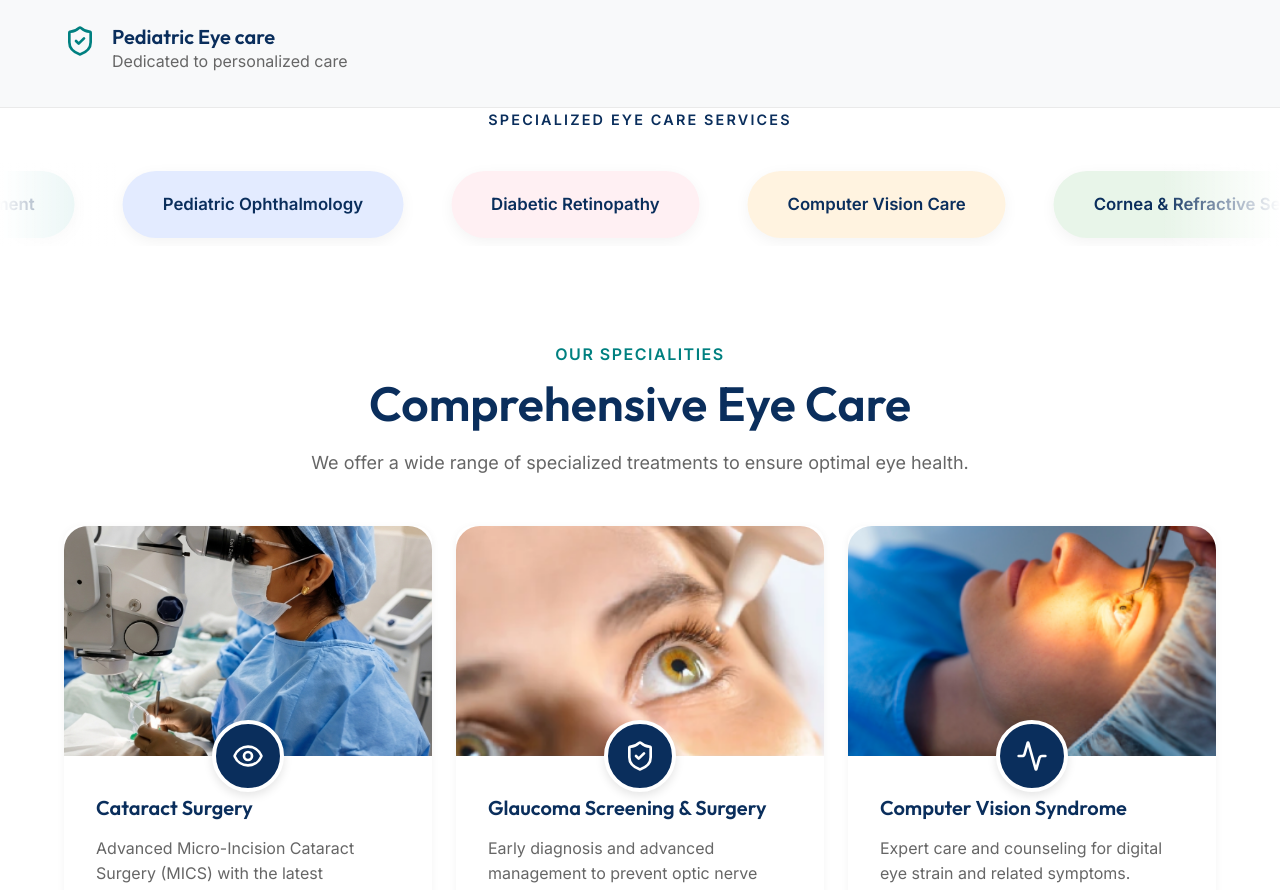
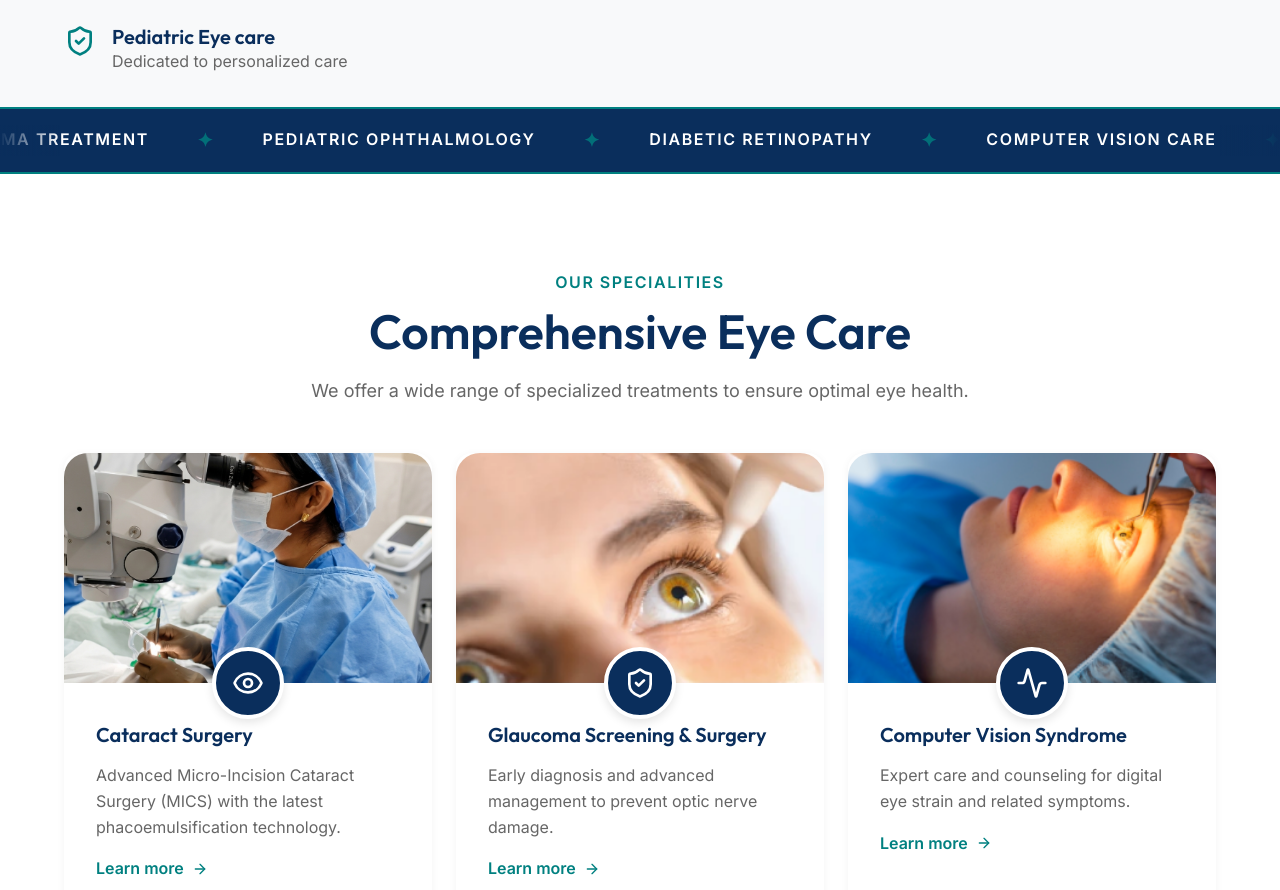
Before and after one commit to priyanka-TL/varahi-eye-clinic-chennai, a React (Vite) app: page /varahi-eye-clinic-chennai/ in a window 1280 px wide. Shown: the part 954-1844 px from the top of the page. Built offline with nearby package versions, Linux system fonts and the light colour scheme.

Commit message:
refactor: implement global MutationObserver for dynamic scroll reveal, redesign ServicesMarquee, and update animation timing

```diff
--- a/src/components/ServicesMarquee.jsx
+++ b/src/components/ServicesMarquee.jsx
@@ -12,55 +12,35 @@ const ServicesMarquee = () => {
     "Spectacle Dispensing"
   ];
 
-  const pastelColors = [
-    '#ffe4d6', // Peach
-    '#e0f2f1', // Teal
-    '#e3ebff', // Soft Blue
-    '#fff0f3', // Rose
-    '#fff3e0', // Light Orange
-    '#e8f5e9', // Mint
-    '#f3e5f5'  // Lavender
-  ];
-
-  // Double the arrays so it scrolls seamlessly
-  const scrollItems = [...services, ...services];
-  const scrollColors = [...pastelColors, ...pastelColors];
+  // Quadruple the array to ensure it fills ultra-wide screens seamlessly without breaking the loop
+  const scrollItems = [...services, ...services, ...services, ...services];
 
   return (
-    <section className="section-alt padding-y-small" style={{ overflow: 'hidden', background: '#ffffff', borderTop: '1px solid var(--color-border)' }}>
-      <div className="container" style={{ textAlign: 'center', marginBottom: '2rem' }}>
-        <span className="section-subtitle" style={{ fontSize: '0.9rem', color: 'var(--color-primary)', letterSpacing: '0.15em', fontWeight: '700' }}>SPECIALIZED EYE CARE SERVICES</span>
-      </div>
+    <section style={{ background: '#0a2e5c', color: '#ffffff', padding: '16px 0', overflow: 'hidden', borderTop: '2px solid var(--color-secondary)', borderBottom: '2px solid var(--color-secondary)' }}>
+      <div style={{ position: 'relative', width: '100%', overflow: 'hidden' }}>
 
-      <div style={{ position: 'relative', width: '100%', overflow: 'hidden' }}>
-        {/* Left and Right Fade Overlays for seamless blending */}
-        <div style={{ position: 'absolute', top: 0, left: 0, width: '120px', height: '100%', background: 'linear-gradient(to right, #ffffff, transparent)', zIndex: 2 }}></div>
-        <div style={{ position: 'absolute', top: 0, right: 0, width: '120px', height: '100%', background: 'linear-gradient(to left, #ffffff, transparent)', zIndex: 2 }}></div>
+        {/* Subtle fade overlays tailored for the dark background */}
+        <div style={{ position: 'absolute', top: 0, left: 0, width: '60px', height: '100%', background: 'linear-gradient(to right, #0a2e5c, transparent)', zIndex: 2 }}></div>
+        <div style={{ position: 'absolute', top: 0, right: 0, width: '60px', height: '100%', background: 'linear-gradient(to left, #0a2e5c, transparent)', zIndex: 2 }}></div>
 
-        <div className="animate-marquee" style={{ display: 'flex', width: 'fit-content', gap: '3rem', padding: '0.5rem 0' }}>
+        <div className="animate-marquee" style={{ display: 'flex', width: 'fit-content', gap: '3rem', alignItems: 'center' }}>
           {scrollItems.map((service, index) => (
             <div
               key={index}
               style={{
-                background: scrollColors[index],
-                padding: '1.25rem 2.5rem',
-                borderRadius: '50px',
-                border: 'none',
-                boxShadow: '0 4px 15px rgba(0,0,0,0.05)',
-                fontWeight: '700',
-                color: '#0a2e5c',
-                fontSize: '1.05rem',
-                whiteSpace: 'nowrap',
                 display: 'flex',
                 alignItems: 'center',
-                justifyContent: 'center',
-                minWidth: '220px',
-                transition: 'transform 0.3s ease'
+                gap: '3rem',
+                fontSize: '1rem',
+                fontWeight: '600',
+                letterSpacing: '0.1em',
+                textTransform: 'uppercase',
+                whiteSpace: 'nowrap'
               }}
-              onMouseEnter={(e) => e.currentTarget.style.transform = 'scale(1.05)'}
-              onMouseLeave={(e) => e.currentTarget.style.transform = 'scale(1)'}
             >
-              {service}
+              <span>{service}</span>
+              {/* Elegant separator star */}
+              <span style={{ color: 'var(--color-secondary)', fontSize: '1.2rem', opacity: 0.8 }}>✦</span>
             </div>
           ))}
         </div>
--- a/src/hooks/useScrollReveal.js
+++ b/src/hooks/useScrollReveal.js
@@ -15,14 +15,33 @@ const useScrollReveal = (selector = '.slide-up, .fade-in, .fly-in', revealClass
           }
         });
       },
-      { threshold }
+      { threshold, rootMargin: '0px 0px -50px 0px' }
     );
 
-    const elements = document.querySelectorAll(selector);
-    elements.forEach((el) => observer.observe(el));
+    // 1. Initial observation
+    document.querySelectorAll(selector).forEach((el) => observer.observe(el));
+
+    // 2. Watch for dynamically added elements (lazy loading, routing)
+    const mutationObserver = new MutationObserver((mutations) => {
+      mutations.forEach((mutation) => {
+        mutation.addedNodes.forEach((node) => {
+          if (node.nodeType === 1) { // ELEMENT_NODE
+            if (node.matches && node.matches(selector)) {
+              observer.observe(node);
+            }
+            if (node.querySelectorAll) {
+              node.querySelectorAll(selector).forEach((el) => observer.observe(el));
+            }
+          }
+        });
+      });
+    });
+
+    mutationObserver.observe(document.body, { childList: true, subtree: true });
 
     return () => {
-      elements.forEach((el) => observer.unobserve(el));
+      observer.disconnect();
+      mutationObserver.disconnect();
     };
   }, [selector, revealClass, threshold]);
 };
--- a/src/styles/animations.css
+++ b/src/styles/animations.css
@@ -181,7 +181,13 @@
 }
 
 .animate-marquee {
-  animation: scrollLeft 30s linear infinite;
+  animation: scrollLeft 80s linear infinite;
+}
+
+@media (max-width: 768px) {
+  .animate-marquee {
+    animation: scrollLeft 120s linear infinite;
+  }
 }
 
 /* Page Transition Wrapper */
```
